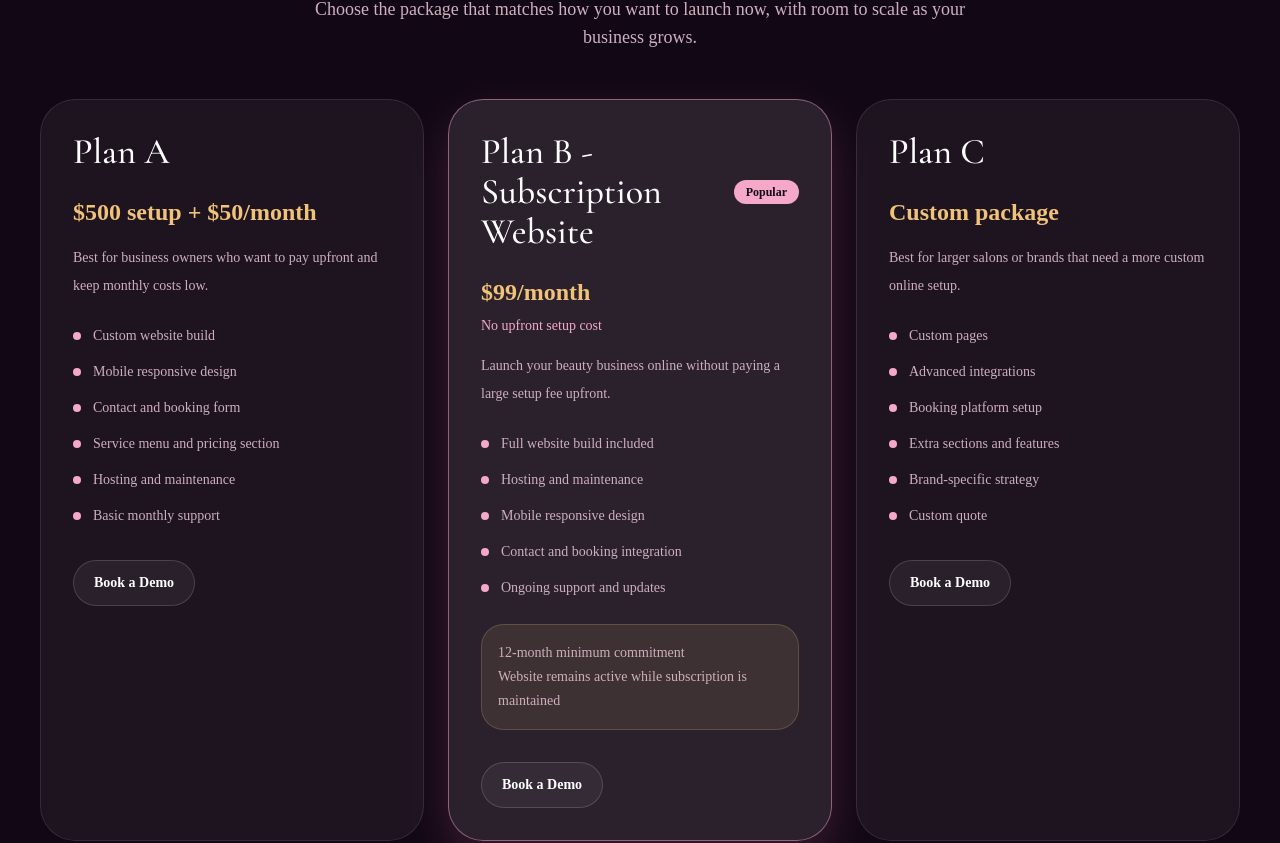
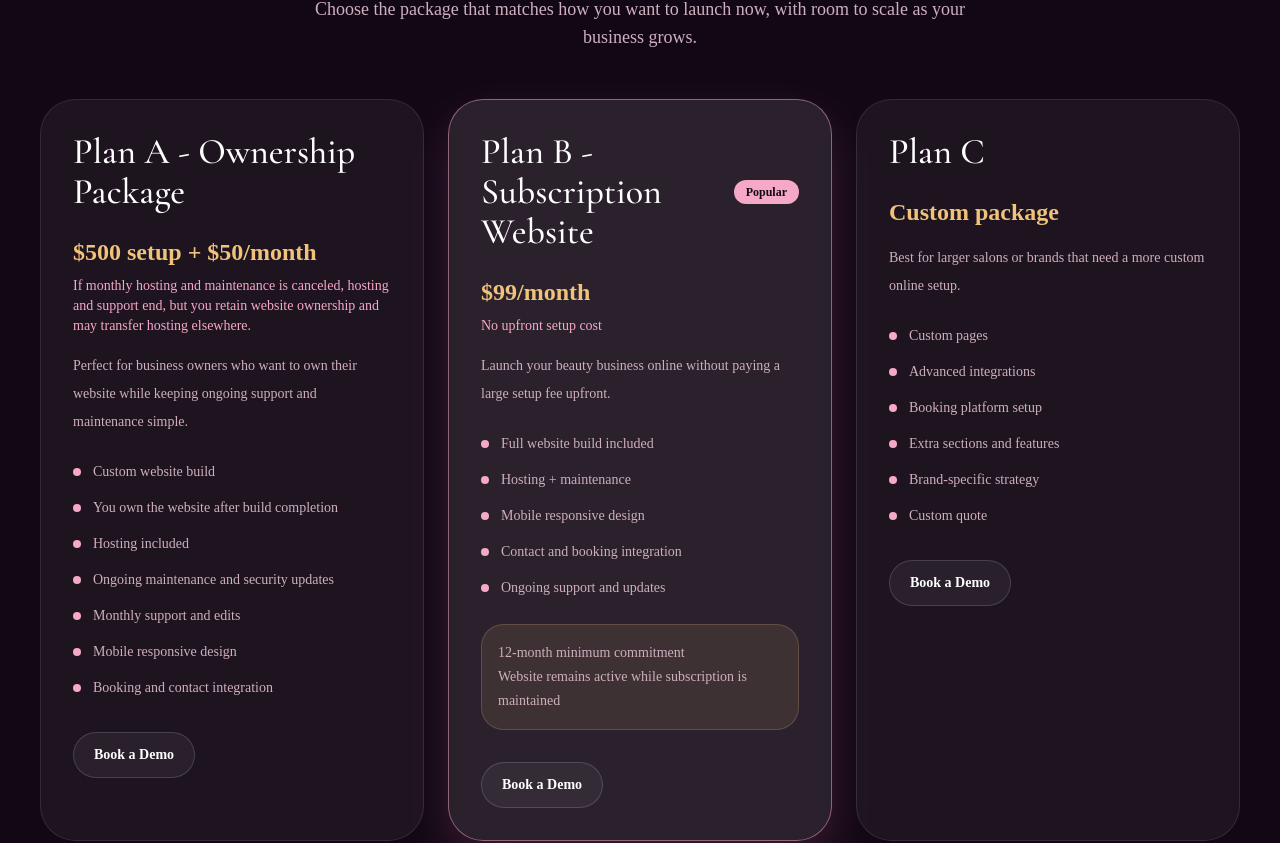
Before and after one commit to juanv8964/BeautySite, a Next.js app: page / in a window 1280 px wide. Shown: the part 3216-4059 px from the top of the page. Built offline with nearby package versions, Linux system fonts and the light colour scheme.

Commit message:
Updating FAQ and making both plans clear

```diff
--- a/components/faq-section.tsx
+++ b/components/faq-section.tsx
@@ -30,19 +30,19 @@ const faqs = [
       "Payment depends on the package you choose. You can either pay an upfront setup plus a lower monthly fee, or choose the monthly option with no setup cost.",
   },
   {
-    question: "How does the monthly website plan work?",
+    question: "What is the difference between Plan A and Plan B?",
     answer:
-      "Our subscription plan includes the website build, hosting, maintenance, and ongoing support for one monthly fee. There is no upfront website setup cost. Your website remains active and fully managed by BeautySite Builders while your subscription is active.",
+      "Plan A is our ownership package. You pay an upfront setup fee for the website build and own the website once completed. The monthly fee covers hosting, maintenance, and support. Plan B is our subscription website service. There is no upfront setup fee, and the website remains hosted and managed by BeautySite Builders while the subscription is active.",
   },
   {
-    question: "What happens if I cancel the subscription?",
+    question: "What happens if I cancel Plan A?",
+    answer:
+      "If you cancel your monthly hosting and maintenance plan, hosting and support are discontinued. Because you own the website, you may transfer it to another hosting provider if desired.",
+  },
+  {
+    question: "What happens if I cancel Plan B?",
     answer:
       "If the subscription is canceled, hosting and website access are discontinued at the end of the billing term unless otherwise agreed upon.",
-  },
-  {
-    question: "Can I purchase the website later?",
-    answer:
-      "Yes. Clients on the subscription plan may request a website buyout for full ownership after the minimum commitment period.",
   },
 ];
 
--- a/components/pricing-section.tsx
+++ b/components/pricing-section.tsx
@@ -1,17 +1,19 @@
 const plans = [
   {
-    name: "Plan A",
+    name: "Plan A - Ownership Package",
     price: "$500 setup + $50/month",
     description:
-      "Best for business owners who want to pay upfront and keep monthly costs low.",
+      "Perfect for business owners who want to own their website while keeping ongoing support and maintenance simple.",
     features: [
       "Custom website build",
+      "You own the website after build completion",
+      "Hosting included",
+      "Ongoing maintenance and security updates",
+      "Monthly support and edits",
       "Mobile responsive design",
-      "Contact and booking form",
-      "Service menu and pricing section",
-      "Hosting and maintenance",
-      "Basic monthly support",
+      "Booking and contact integration",
     ],
+    note: "If monthly hosting and maintenance is canceled, hosting and support end, but you retain website ownership and may transfer hosting elsewhere.",
   },
   {
     name: "Plan B - Subscription Website",
@@ -22,7 +24,7 @@ const plans = [
     featured: true,
     features: [
       "Full website build included",
-      "Hosting and maintenance",
+      "Hosting + maintenance",
       "Mobile responsive design",
       "Contact and booking integration",
       "Ongoing support and updates",
```
